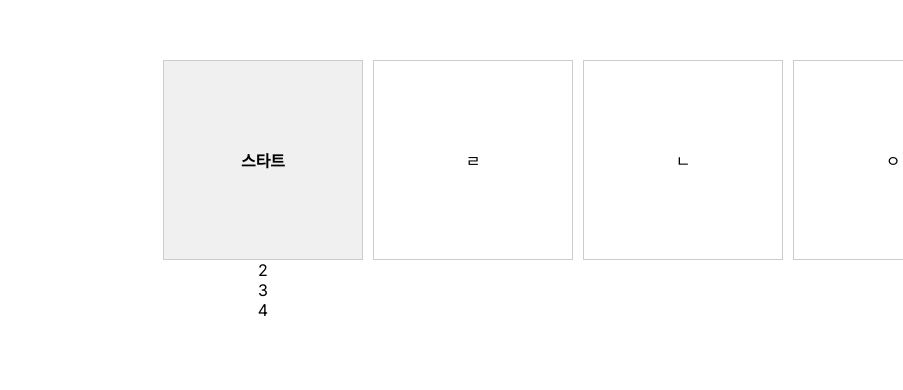
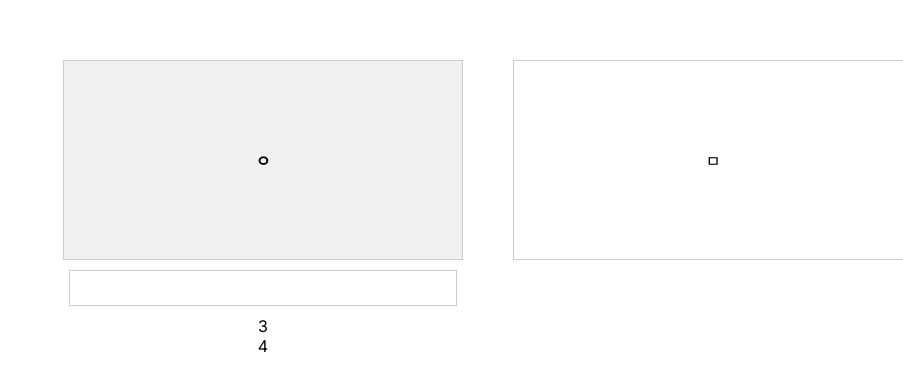
Before and after one commit to sionel/typing-pratice, a Next.js app: page /practice/location in a window 1280 px wide. Shown: the part 140-530 px from the top of the page, without its empty margins (377-1280 px from the left). Built offline with nearby package versions, Linux system fonts and the light colour scheme.

Commit message:
Feat: move word

```diff
--- a/src/app/practice/components/Typing.tsx
+++ b/src/app/practice/components/Typing.tsx
@@ -2,37 +2,45 @@
 import React, { useEffect, useRef, useState } from "react";
 import styles from "./page.module.css";
 
-const word = [
-  "스타트",
-  "ㄹ",
-  "ㄴ",
-  "ㅇ",
-  "ㅁ",
-  "ㄹ",
-  "ㄴ",
-  "ㅇ",
-  "ㅁ",
-  "ㄹ",
-  "ㄴ",
-  "ㅇ",
-  "ㅁ",
-  "끝",
-];
+const word = ["ㅁ", "ㄴ", "ㅇ", "ㄹ"];
+
 const Typing = (props: any) => {
-  const wordList = [...word];
+  const [wordList, setWordList] = useState<string[]>([]);
   const [selectedIndex, setSelectedIndex] = useState(0);
+  const [inputValue, setInputValue] = useState("");
+
   const carouselRef = useRef<HTMLDivElement | null>(null);
+  const getWords = () => {
+    const randomArray = Array(100)
+      .fill(0)
+      .map(() => getRandomElement(word));
+
+    setWordList(randomArray);
+  };
 
   useEffect(() => {
-    if (carouselRef.current) {
-      carouselRef.current.scrollLeft = selectedIndex * 200;
-    }
-  }, [selectedIndex]);
+    if (!wordList.length) getWords();
+  }, [wordList]);
+
+  const getRandomElement = (arr: string[]) => {
+    return arr[Math.floor(Math.random() * arr.length)];
+  };
 
   const handleItemClick = (index: number) => {
     setSelectedIndex(index);
   };
 
+  const handleKeyDownInput: React.ChangeEventHandler<HTMLInputElement> = (
+    e
+  ) => {
+    const value = e.target.value;
+    if (wordList[selectedIndex] === value) {
+      setSelectedIndex(selectedIndex + 1);
+      setInputValue("");
+    } else {
+      setInputValue(e.target.value);
+    }
+  };
   return (
     <div
       style={{
@@ -40,23 +48,34 @@ const Typing = (props: any) => {
         flexDirection: "column",
         justifyContent: "center",
         alignItems: "center",
-      }}>
+      }}
+    >
       <div style={{ padding: "100px" }}></div>
       <div className={styles.carousel_container}>
-        <div className={styles.word_carousel} ref={carouselRef}>
+        <div
+          className={styles.word_carousel}
+          ref={carouselRef}
+          style={{ left: `calc(50% - 200px - ${selectedIndex * 450}px)` }}
+        >
           {wordList.map((word, index) => (
             <div
               key={index}
               className={`${styles.word_item} ${
                 index === selectedIndex ? styles.selected : ""
               }`}
-              onClick={() => handleItemClick(index)}>
+              onClick={() => handleItemClick(index)}
+            >
               {word}
             </div>
           ))}
         </div>
       </div>
-      <div>2</div>
+      <input
+        className={styles.centered_input}
+        type="text"
+        onChange={handleKeyDownInput}
+        value={inputValue}
+      />
       <div>3</div>
       <div>4</div>
     </div>
--- a/src/app/practice/components/page.module.css
+++ b/src/app/practice/components/page.module.css
@@ -1,24 +1,24 @@
 .carousel_container {
   overflow-x: hidden;
-  /* width: 100%; */
   height: 200px;
 }
 
 .word_carousel {
   position: relative;
   display: flex;
-  flex-wrap: wrap;
-  left: calc(50% - 100px);
+  flex-wrap: nowrap;
+  transition: left 0.1s ease-out;
+
 }
 
 .word_item {
-  width: 200px; /* Adjust the width of each word item as needed. */
+  width: 400px; /* Adjust the width of each word item as needed. */
   height: 200px; /* Adjust the height of each word item as needed. */
   display: flex;
   justify-content: center;
   align-items: center;
   border: 1px solid #ccc;
-  margin-right: 10px; /* Add some spacing between word items. */
+  margin-right: 50px; /* Add some spacing between word items. */
   cursor: pointer;
 }
 
@@ -26,3 +26,13 @@
   background-color: #f0f0f0; /* Add a different background color for the selected item. */
   font-weight: bold; /* Add additional styles for the selected item. */
 }
+
+.centered_input {
+  font-size: 30px;
+  outline: none;
+  border: 1px solid #ccc;
+  margin: 10px 15px;
+  caret-color: transparent; /* 커서 깜빡임을 없애기 위함 */
+  line-height: 30px;
+  text-align: center;
+}
```
